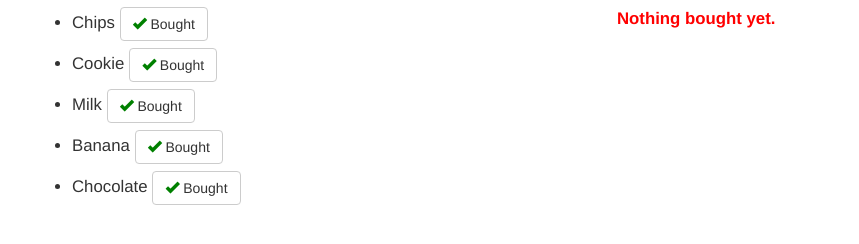
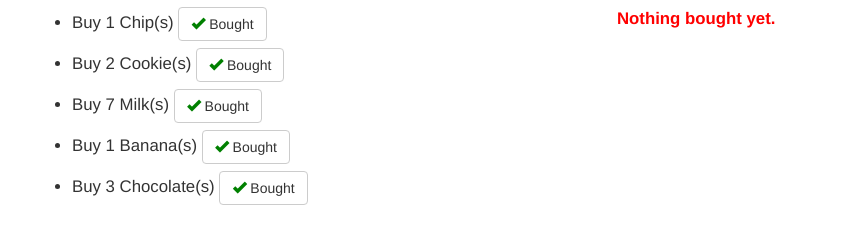
Before and after one commit to gfabiola/test-ang, a plain HTML site: page assignment2/index.html in a window 1280 px wide. Shown: the part 126-370 px from the top of the page, without its empty margins (38-897 px from the left). Drawn offline with Linux system fonts and the light colour scheme.

Commit message:
Adding the correct text

```diff
--- a/assignment2/index.html
+++ b/assignment2/index.html
@@ -35,7 +35,7 @@
      <h2>To Buy:</h2>
      <ul>
        <li ng-repeat="product in toBuy.products">
-		<span>{{product.name}}<span>
+		<span>Buy {{product.quantity}} {{product.name}}(s)<span>
 		<button class="btn btn-default " ng-click="toBuy.buy($index)"><span class="glyphicon glyphicon-ok"></span> Bought</button>
 	   </li>
      </ul>
@@ -47,7 +47,7 @@
      <h2>Already Bought:</h2>
      <ul>
        <li ng-repeat="product in alreadyBought.products">
-		{{product.name}}
+		Bought {{product.quantity}} {{product.name}}(s)
 	   </li>
      </ul>
      <div class="emptyMessage" ng-if="alreadyBought.products.length === 0">Nothing bought yet.</div>
--- a/assignment2/scripts/app.js
+++ b/assignment2/scripts/app.js
@@ -24,7 +24,7 @@ function AlreadyBoughtController(ShoppingListCheckOffService) {
 
 function ShoppingListCheckOffService(){
 	var service = this;
-	service.productsToBuy = [{name: "Chips", price: 1.0}, {name: "Cookie", price: 2.0}, {name: "Milk", price: 7.0}, {name: "Banana", price: 1.0}, {name: "Chocolate", price: 3.0}];
+	service.productsToBuy = [{name: "Chip", quantity: 1}, {name: "Cookie", quantity: 2}, {name: "Milk", quantity: 7}, {name: "Banana", quantity: 1}, {name: "Chocolate", quantity: 3}];
 	service.productsAlreadyBought =[];
 
 	service.getProductsToBuy = function(){
```
